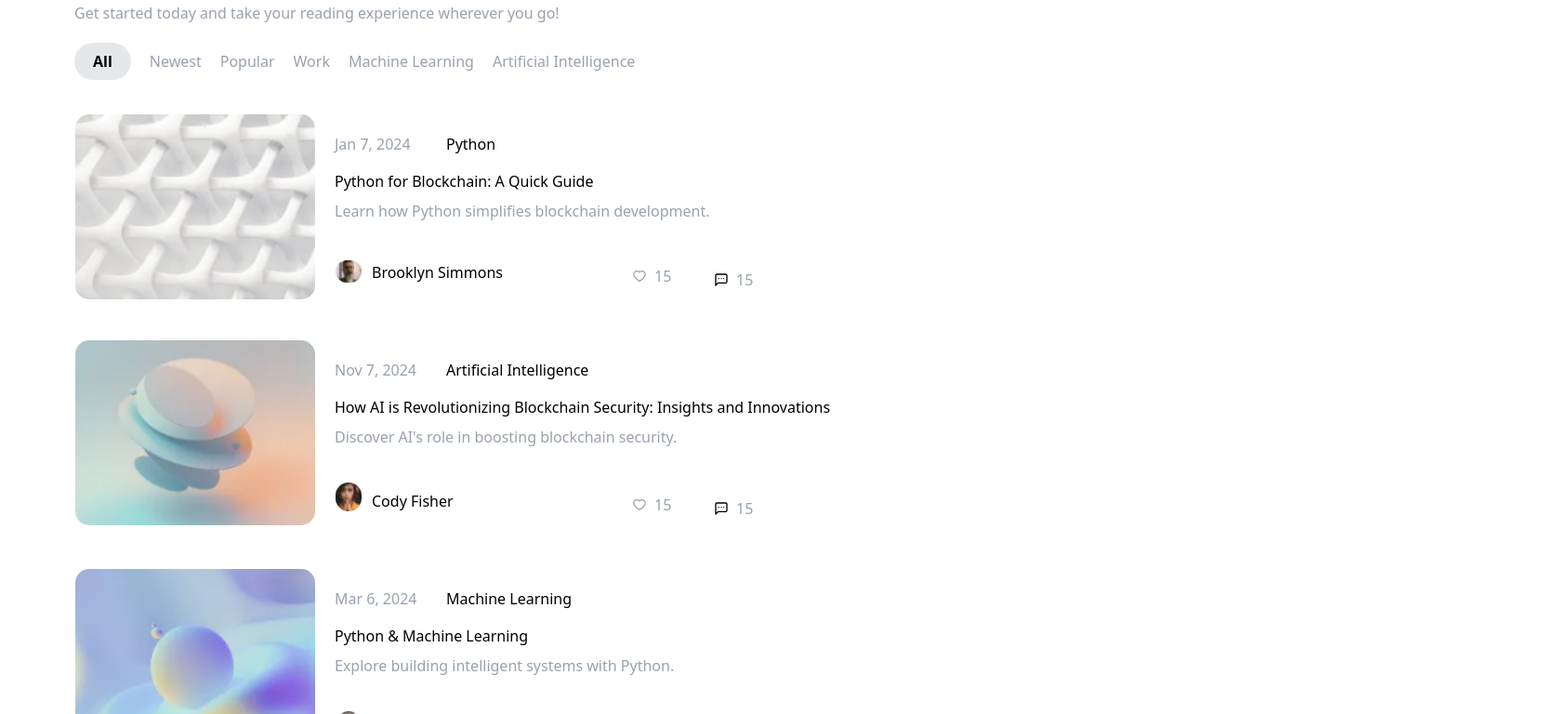
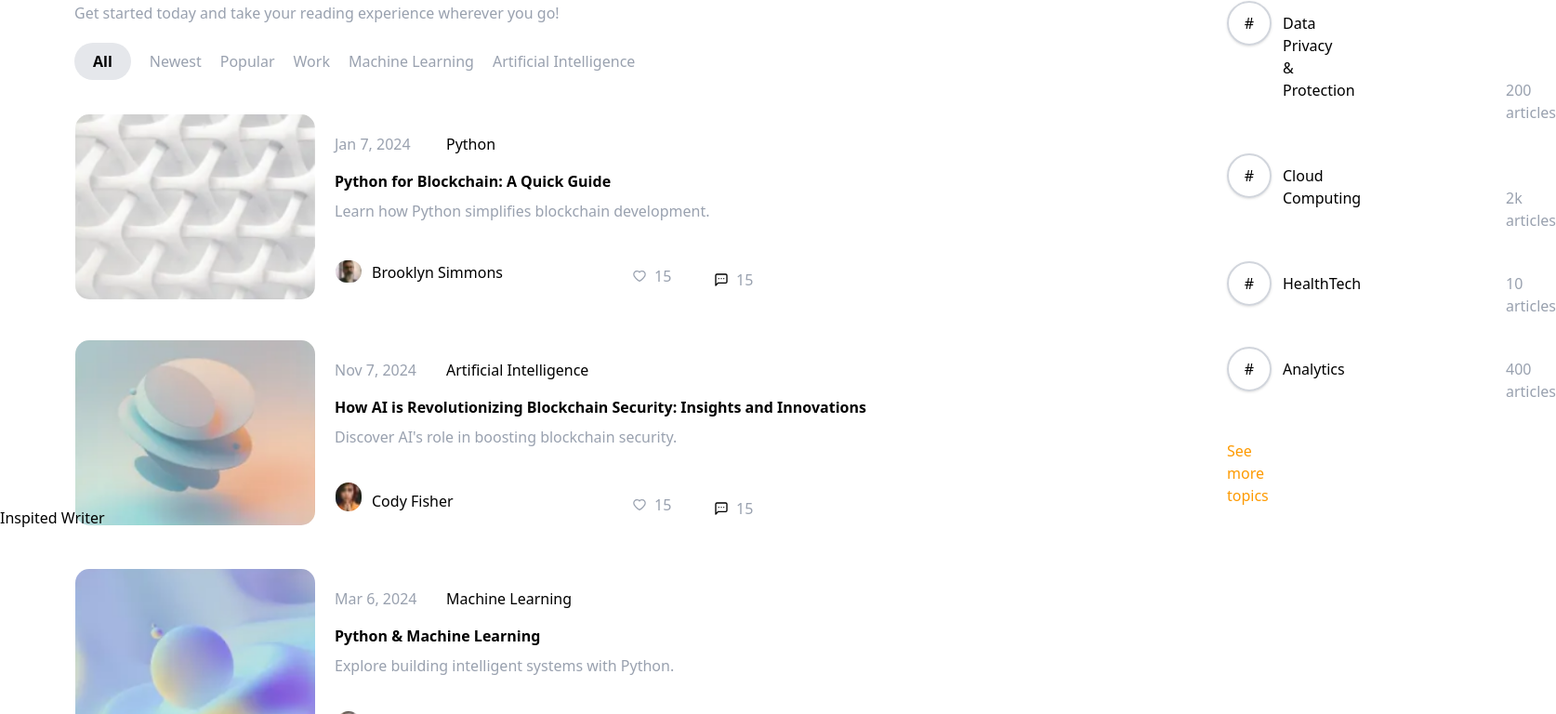
Before and after one commit to krims31/next-app-site, a Next.js app: page / in a window 1280 px wide. Shown: the part 760-1528 px from the top of the page at 93% size, 1674 px wide, since content can reach past the window. Built offline with nearby package versions, Linux system fonts and the light colour scheme.

Commit message:
add new topics and writer

```diff
--- a/app/components/Article.tsx
+++ b/app/components/Article.tsx
@@ -110,7 +110,7 @@ export default function Article() {
         />
         <p className="ml-90 -mt-45 text-gray-400">{article.jan}</p>
         <p className="ml-120 -mt-6">{article.python}</p>
-        <h1 className="ml-90 mt-4">{article.block}</h1>
+        <h1 className="ml-90 mt-4 font-bold">{article.block}</h1>
         <p className="ml-90 mt-2 text-gray-400">{article.learn}</p>
         <Image
           src={img2}
@@ -149,7 +149,7 @@ export default function Article() {
         />
         <p className="ml-90 -mt-45 text-gray-400">{ai.nov}</p>
         <p className="ml-120 -mt-6">{ai.ai}</p>
-        <h1 className="ml-90 mt-4">{ai.howAi}</h1>
+        <h1 className="ml-90 mt-4 font-bold">{ai.howAi}</h1>
         <p className="ml-90 mt-2 text-gray-400">{ai.discover}</p>
         <Image
           src={img4}
@@ -188,7 +188,7 @@ export default function Article() {
         />
         <p className="ml-90 -mt-45 text-gray-400">{ml.march}</p>
         <p className="ml-120 -mt-6">{ml.machine}</p>
-        <h1 className="ml-90 mt-4">{ml.machineLearn}</h1>
+        <h1 className="ml-90 mt-4 font-bold">{ml.machineLearn}</h1>
         <p className="ml-90 mt-2 text-gray-400">{ml.explore}</p>
         <Image
           src={img6}
@@ -227,7 +227,7 @@ export default function Article() {
         />
         <p className="ml-90 -mt-45 text-gray-400">{blockchain.oct}</p>
         <p className="ml-120 -mt-6">{blockchain.block}</p>
-        <h1 className="ml-90 mt-4">{blockchain.meet}</h1>
+        <h1 className="ml-90 mt-4 font-bold">{blockchain.meet}</h1>
         <p className="ml-90 mt-2 text-gray-400">{blockchain.see}</p>
         <Image
           src={img8}
--- /dev/null
+++ b/app/components/Topics.tsx
@@ -0,0 +1,40 @@
+import { topic } from "./data/topic.ts"
+export default function Topics() {
+   return (
+     <>
+      <h1 className="ml-325 -mt-315 font-bold">{topic.rec}</h1>
+      <div className="topics">
+        {/*Data Privacy*/}
+      <div className="mb-8">
+        <p className="ml-330 mt-8 flex items-center justify-center w-12 h-12 rounded-full border-2 border-gray-300 bg-gray shadow-sm">#</p>
+        <h1 className="ml-345 -mt-9 font-medium">{topic.data}</h1>
+        <p className="ml-405 -mt-6 text-gray-400">{topic.articles}</p>
+      </div>
+
+        {/*Cloud*/}
+      <div className="mb-8">
+        <p className="ml-330 mt-8 flex items-center justify-center w-12 h-12 rounded-full border-2 border-gray-300 bg-gray shadow-sm">#</p>
+        <h1 className="ml-345 -mt-9 font-medium">{topic.cloud}</h1>
+        <p className="ml-405 -mt-6 text-gray-400">{topic.cloudArticles}</p>
+      </div>
+
+        {/*HealthTech*/}
+      <div className="mb-8">
+        <p className="ml-330 mt-8 flex items-center justify-center w-12 h-12 rounded-full border-2 border-gray-300 bg-gray shadow-sm">#</p>
+        <h1 className="ml-345 -mt-9 font-medium">{topic.health}</h1>
+        <p className="ml-405 -mt-6 text-gray-400">{topic.healthArticles}</p>
+      </div>
+
+        {/*Analytics*/}
+      <div className="mb-8">
+        <p className="ml-330 mt-8 flex items-center justify-center w-12 h-12 rounded-full border-2 border-gray-300 bg-gray shadow-sm">#</p>
+        <h1 className="ml-345 -mt-9 font-medium">{topic.analytics}</h1>
+        <p className="ml-405 -mt-6 text-gray-400">{topic.analyticArticles}</p>
+      </div>
+      <div>
+        <h1 className="ml-330 mt-10 text-amber-500">{topic.seeMore}</h1>
+      </div>
+    </div>
+    </>
+   )
+ }
--- /dev/null
+++ b/app/components/Writer.tsx
@@ -0,0 +1,11 @@
+import { writer } from "./data/writer.ts"
+
+export default function Writer() {
+  return (
+    <>
+    <div>
+      <h1>{writer.write}</h1>
+    </div>
+    </>
+  )
+}
--- /dev/null
+++ b/app/components/data/topic.ts
@@ -0,0 +1,24 @@
+interface Topic {
+  rec: string;
+  cloud: string;
+  health: string;
+  analytics: string;
+  articles: string;
+  cloudArticles: string;
+  healthArticles: string;
+  analyticArticles: string;
+  seeMore: string;
+}
+
+export const topic = {
+  rec: "Recomended Topics",
+  data: "Data Privacy & Protection",
+  cloud: "Cloud Computing",
+  health: "HealthTech",
+  analytics: "Analytics",
+  articles: "200 articles",
+  cloudArticles: "2k articles",
+  healthArticles: "10 articles",
+  analyticArticles: "400 articles",
+  seeMore: "See more topics",
+} as Topic
--- /dev/null
+++ b/app/components/data/writer.ts
@@ -0,0 +1,24 @@
+interface Writer {
+  write: string;
+  inspWriter: string;
+  guy: string;
+  dog: string;
+  cameron: string;
+  medicial: string;
+  president: string;
+  nursing: string;
+  theresa: string;
+  esther: string;
+}
+
+export const writer = {
+  write: "Inspited Writer",
+  inspWriter: "Guy Hawkins",
+  dog: "Dog Trainer",
+  cameron: "Cameron Williamson",
+  medicial: "Medical Assistant",
+  theresa: "Theresa Webb",
+  president: "President of Sales",
+  esther: "Esther Howard",
+  nursing: "Nursing Assistant",
+} as Writer;
--- a/app/layout.tsx
+++ b/app/layout.tsx
@@ -3,6 +3,8 @@ import { Geist, Geist_Mono } from 'next/font/google'
 import Article from './components/Article'
 import Header from './components/Header'
 import Navigation from './components/Navigation'
+import Topics from './components/Topics.tsx'
+import Writer from './components/Writer.tsx'
 import './globals.css'
 
 const geistSans = Geist({
@@ -31,6 +33,8 @@ export default function RootLayout({
 				<Navigation />
 				<Header />
 				<Article />
+        <Topics />
+        <Writer />
 				{children}
 			</body>
 		</html>
```
